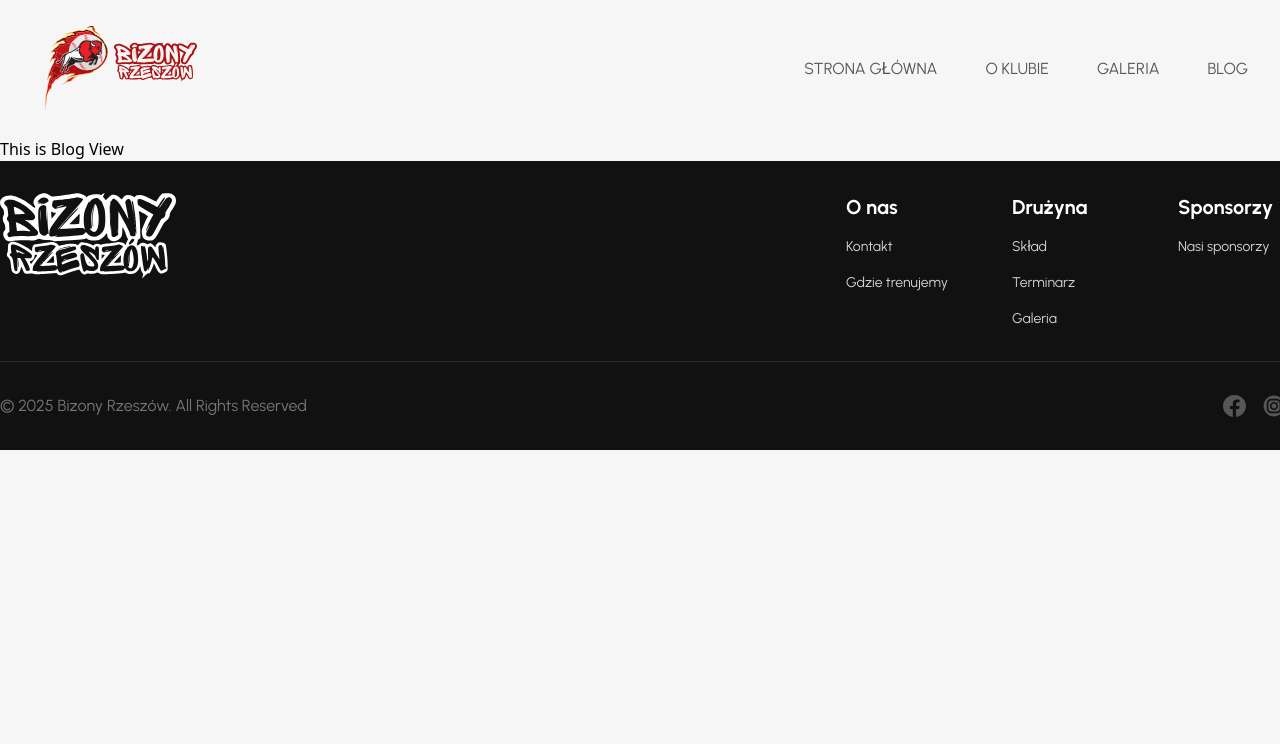
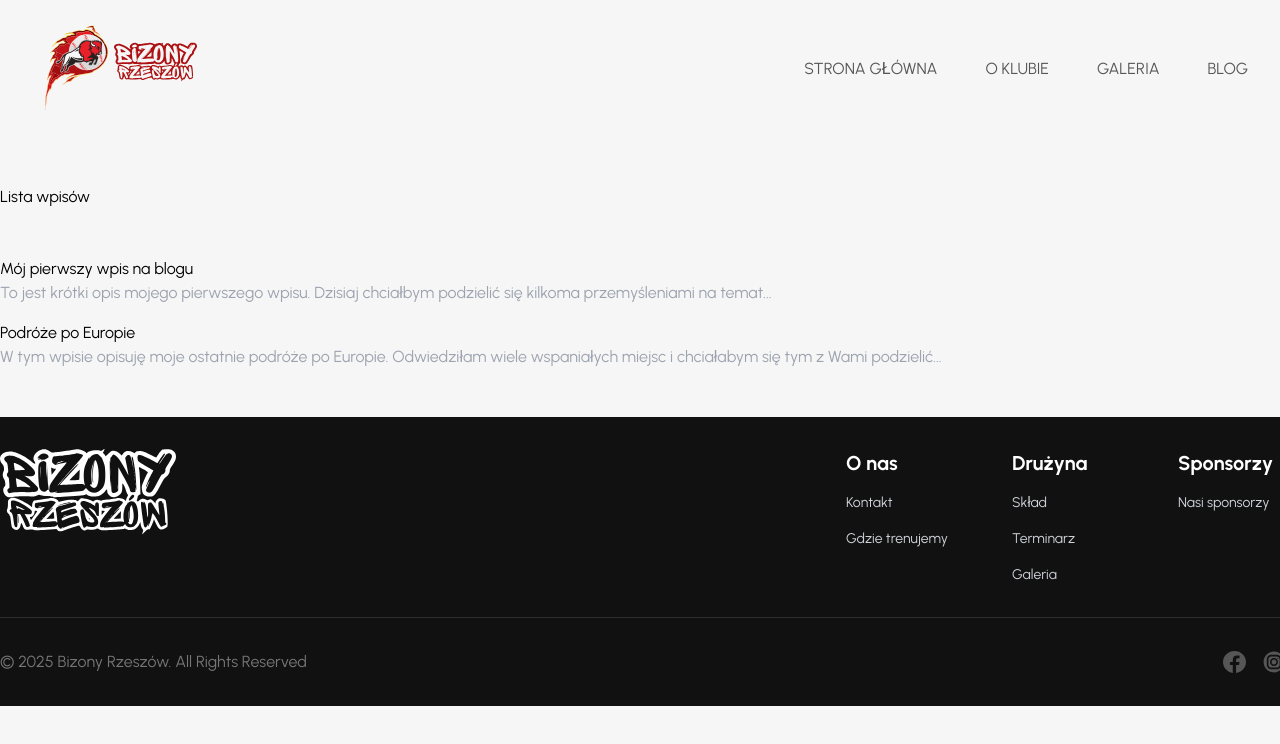
Before and after one commit to jakub-ozog/bizony-rzeszow, a Vue app: page /blog in a window 1280 px wide. Shown: the top 744 px of the page. Built offline with nearby package versions, Linux system fonts and the light colour scheme.

Commit message:
feat(Posts): creating blog post routing and viewing structure + initial blog posts

```diff
--- a/package.json
+++ b/package.json
@@ -13,7 +13,9 @@
     "deploy": "npm run build && gh-pages -d dist"
   },
   "dependencies": {
+    "marked": "^15.0.7",
     "primeicons": "^7.0.0",
+    "vite-plugin-markdown": "^2.2.0",
     "vue": "^3.5.13",
     "vue-router": "^4.5.0"
   },
--- /dev/null
+++ b/src/components/PostList.vue
@@ -0,0 +1,15 @@
+<script setup>
+import posts from '@/data/posts.json'
+</script>
+
+<template>
+  <main>
+    <h2 class="mb-12">Lista wpisów</h2>
+    <ul>
+      <li v-for="post in posts" :key="post.slug" class="mb-4">
+        <router-link :to="`post/${post.slug}`">{{ post.title }}</router-link>
+        <p class="text-gray-400">{{ post.excerpt }}</p>
+      </li>
+    </ul>
+  </main>
+</template>
--- /dev/null
+++ b/src/components/PostSingle.vue
@@ -0,0 +1,26 @@
+<script setup>
+import { marked } from 'marked'
+import posts from '@/data/posts.json'
+import { ref, onMounted } from 'vue'
+import { useRoute } from 'vue-router'
+
+const route = useRoute()
+const post = posts.find((p) => p.slug === route.params.slug)
+const content = ref('')
+
+onMounted(() => {
+  if (post) {
+    fetch(`/posts/${post.slug}.md`)
+      .then((response) => response.text())
+      .then((markdown) => {
+        content.value = marked(markdown)
+      })
+  }
+})
+</script>
+
+<template>
+  <article class="container mx-auto text-left my-12 font-urbanist">
+    <div v-html="content"></div>
+  </article>
+</template>
--- /dev/null
+++ b/src/data/posts.json
@@ -0,0 +1,16 @@
+[
+  {
+    "slug": "post-1",
+    "title": "Mój pierwszy wpis na blogu",
+    "date": "2024-10-27",
+    "author": "Jan Kowalski",
+    "excerpt": "To jest krótki opis mojego pierwszego wpisu. Dzisiaj chciałbym podzielić się kilkoma przemyśleniami na temat..."
+  },
+  {
+    "slug": "post-2",
+    "title": "Podróże po Europie",
+    "date": "2024-11-05",
+    "author": "Anna Nowak",
+    "excerpt": "W tym wpisie opisuję moje ostatnie podróże po Europie. Odwiedziłam wiele wspaniałych miejsc i chciałabym się tym z Wami podzielić..."
+  }
+]
--- a/src/router/index.js
+++ b/src/router/index.js
@@ -6,7 +6,7 @@ import PlayersView from '../views/PlayersView.vue'
 import StatisticsView from '@/views/StatisticsView.vue'
 import BlogView from '@/views/BlogView.vue'
 import GalleryView from '@/views/GalleryView.vue'
-
+import PostSingle from '@/components/PostSingle.vue'
 
 const router = createRouter({
   history: createWebHistory(import.meta.env.BASE_URL),
@@ -41,6 +41,10 @@ const router = createRouter({
       name: 'blog',
       component: BlogView,
     },
+    {
+      path: '/post/:slug',
+      component: PostSingle,
+    },
   ],
 })
 
--- a/src/views/BlogView.vue
+++ b/src/views/BlogView.vue
@@ -1,7 +1,9 @@
 <script setup>
-
+import PostList from '@/components/PostList.vue'
 </script>
 
 <template>
-  <h1>This is Blog View</h1>
+  <section class="container mx-auto text-left my-12 font-urbanist">
+    <PostList />
+  </section>
 </template>
--- a/vite.config.js
+++ b/vite.config.js
@@ -1,28 +1,14 @@
-import {
-  fileURLToPath,
-  URL
-} from 'node:url'
-
-import {
-  defineConfig
-} from 'vite'
+import { fileURLToPath, URL } from 'node:url'
+import { defineConfig } from 'vite'
 import vue from '@vitejs/plugin-vue'
 import vueDevTools from 'vite-plugin-vue-devtools'
 
 // https://vite.dev/config/
 export default defineConfig({
-  plugins: [
-    vue(),
-    vueDevTools(),
-  ],
+  plugins: [vue(), vueDevTools()],
   resolve: {
     alias: {
-      '@': fileURLToPath(new URL('./src',
-        import.meta.url))
+      '@': fileURLToPath(new URL('./src', import.meta.url)),
     },
   },
-  // base: import.meta.env.MODE === 'production' ?
-  //   '/bizony-rzeszow/' // Dodaj nazwę swojego repozytorium
-  //   :
-  //   '/',
 })
```
Also changed, not shown: public/posts/post-1.md (added, +12 -0 lines), public/posts/post-2.md (added, +15 -0 lines), 1 other file (tests, documents, lock files or other folders).
